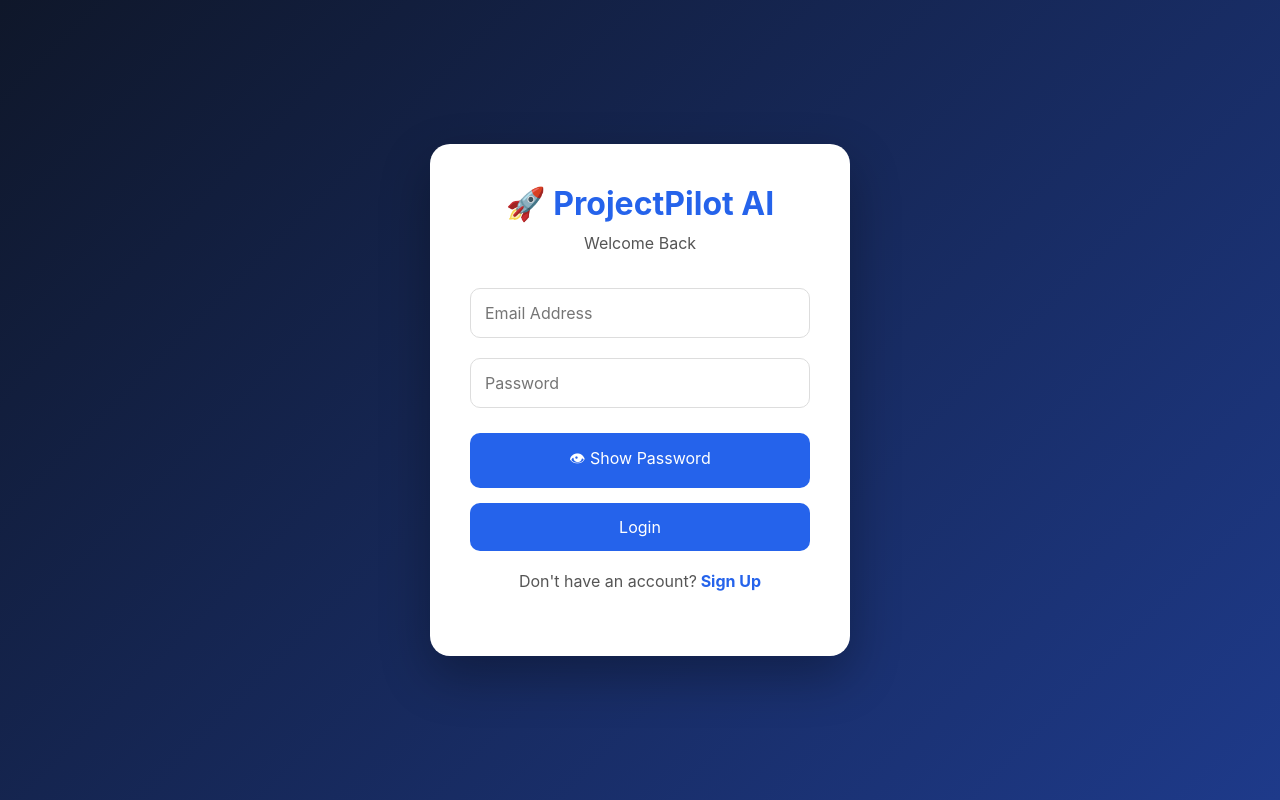
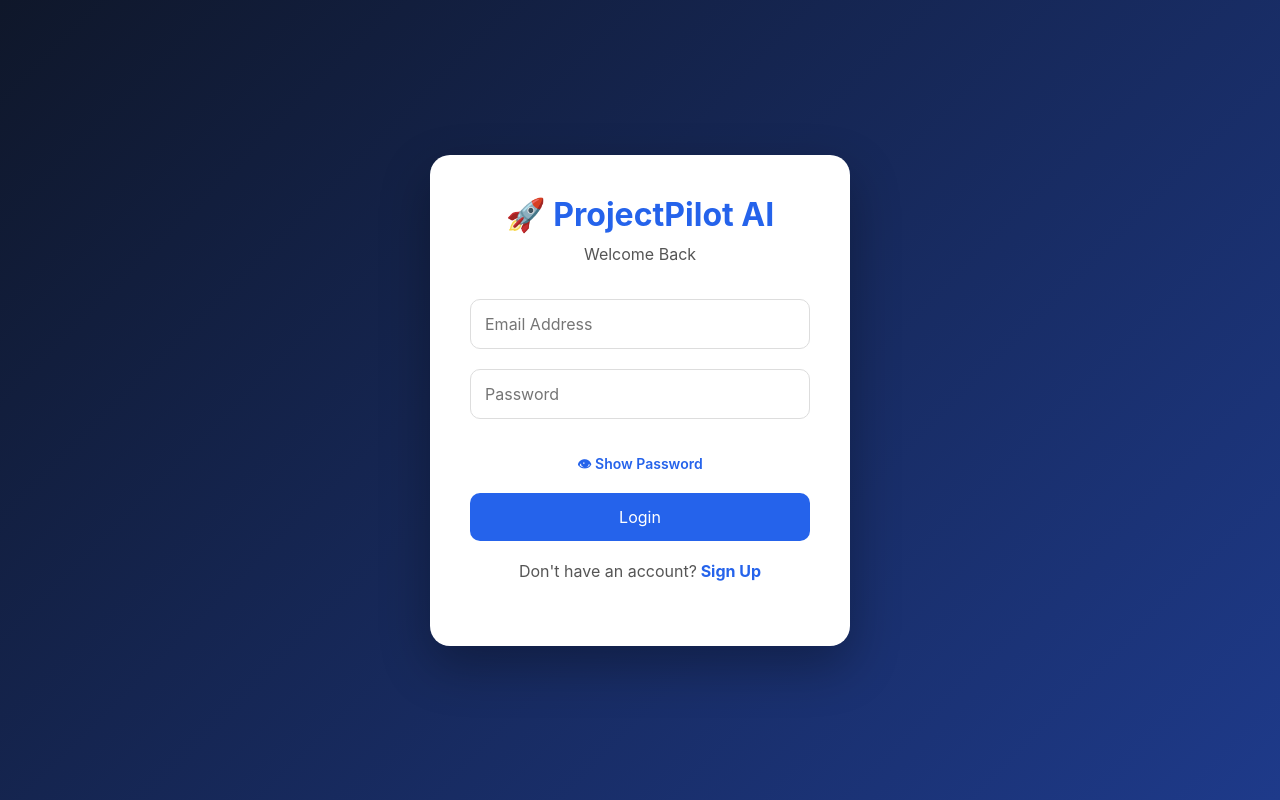
Before and after one commit to santoshml-lab/ProjectPilotAI-React, a React (Vite) app: page / in a window 1280 px wide. Built offline with nearby package versions, Linux system fonts and the light colour scheme.

Commit message:
Update login.css

```diff
--- a/src/styles/login.css
+++ b/src/styles/login.css
@@ -65,3 +65,22 @@ color:#2563eb;
 text-decoration:none;
 font-weight:bold;
 }
+
+.show-password{
+margin-top:10px;
+text-align:right;
+}
+
+.show-password button{
+background:none;
+border:none;
+color:#2563eb;
+cursor:pointer;
+font-size:14px;
+font-weight:600;
+padding:0;
+}
+
+.show-password button:hover{
+text-decoration:underline;
+}
```
